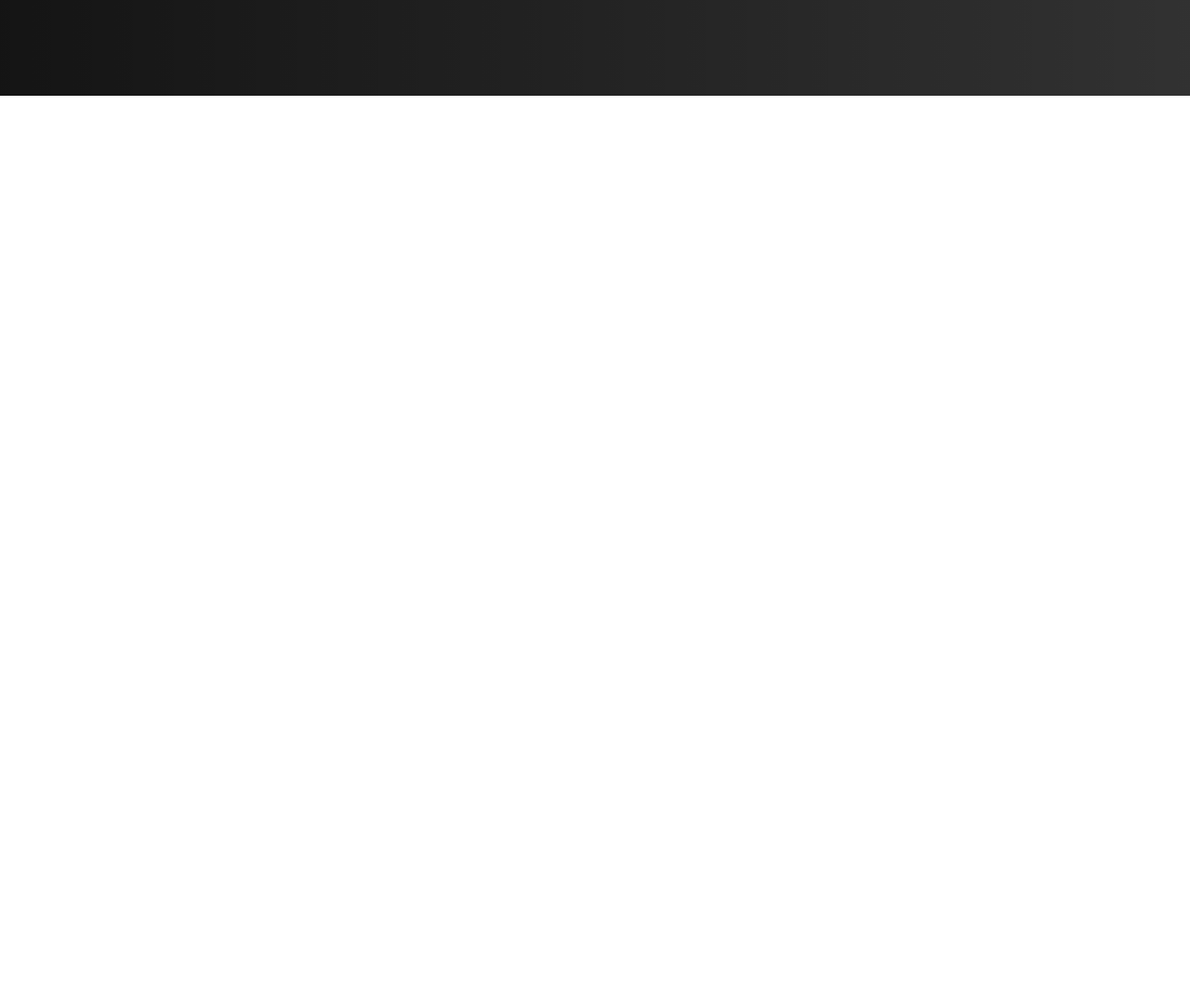
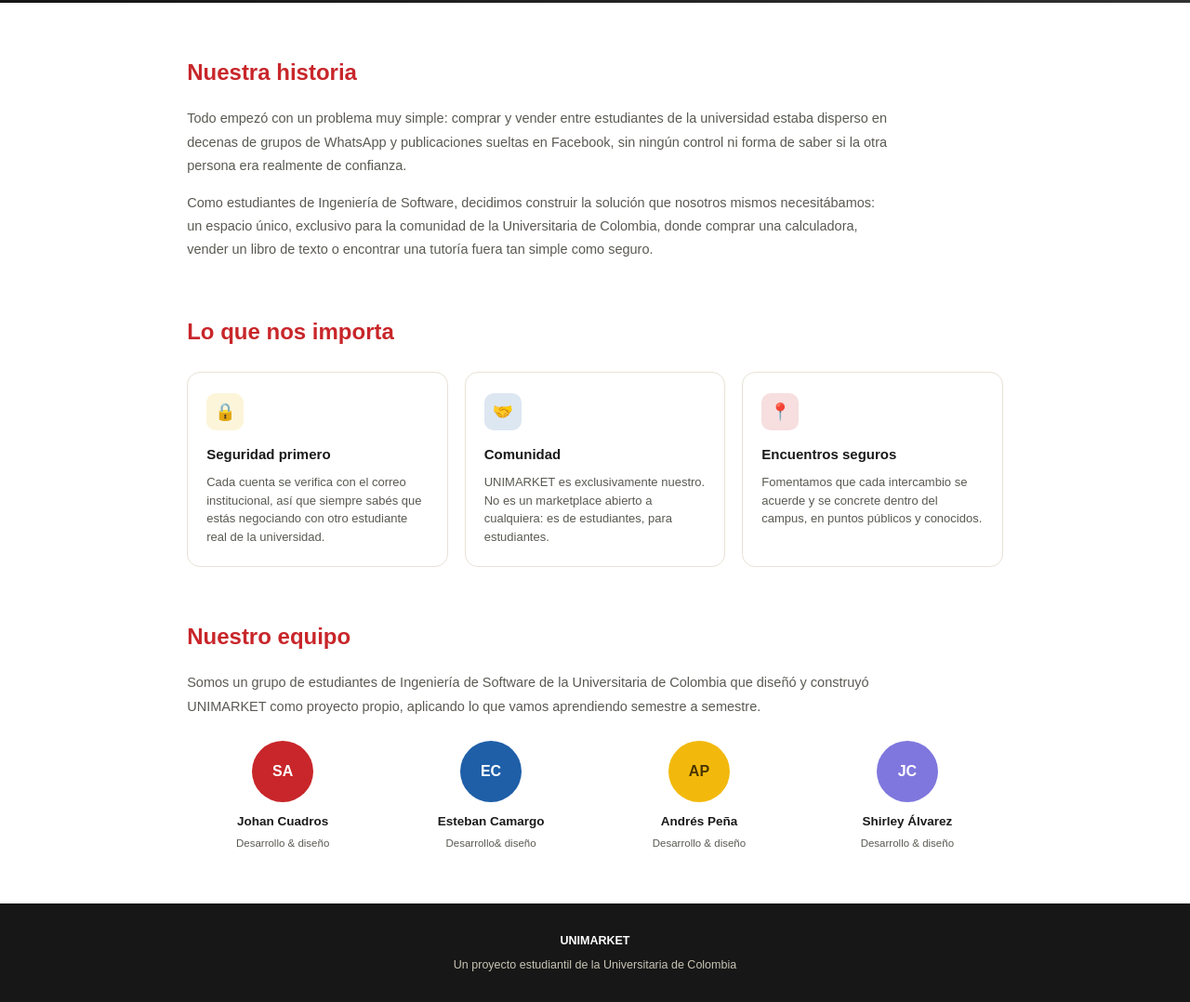
Before and after one commit to sophiealferez-oss/Unimarket, a plain HTML site: page quienessomos.html in a window 1280 px wide. Shown: the part 331-1409 px from the top of the page at 93% size. Before the commit the page ends 800 px from the top, so only its background shows below. Drawn offline with Linux system fonts and the light colour scheme.

Commit message:
quienes somos lista

```diff
--- a/quienessomos.html
+++ b/quienessomos.html
@@ -3,8 +3,52 @@
 <head>
 <meta charset="UTF-8">
 <meta name="viewport" content="width=device-width, initial-scale=1">
-<title>Quiénes somos</title>
+<title>Quiénes somos — UNIMARKET</title>
 <link rel="stylesheet" href="styles.css">
+<style>
+  :root {
+    --tinto: #C8262A;
+    --oro: #F2B90C;
+    --azul: #1E5FA8;
+    --borde: #E7E2D6;
+    --texto-suave: #5A5952;
+  }
+  .qs-bloque { padding: 56px clamp(20px, 4vw, 56px); max-width: 980px; margin: 0 auto; }
+  .qs-bloque + .qs-bloque { padding-top: 0; }
+  .qs-bloque h2 {
+    font-family: 'Sora', sans-serif; font-weight: 700; font-size: 24px;
+    margin: 0 0 18px; color: var(--tinto);
+  }
+  .qs-bloque p.qs-txt {
+    font-size: 14.5px; line-height: 1.75; color: var(--texto-suave); max-width: 760px; margin: 0;
+  }
+  .qs-bloque p.qs-txt + p.qs-txt { margin-top: 14px; }
+
+  .qs-valores {
+    display: grid; grid-template-columns: repeat(auto-fit, minmax(220px, 1fr));
+    gap: 18px; margin-top: 24px;
+  }
+  .qs-valor { background: #fff; border: 1px solid var(--borde); border-radius: 14px; padding: 22px 20px; }
+  .qs-valor .qs-icono {
+    width: 40px; height: 40px; border-radius: 10px; display: flex;
+    align-items: center; justify-content: center; font-size: 18px; margin-bottom: 14px;
+  }
+  .qs-valor h3 { font-family: 'Sora', sans-serif; font-size: 15px; margin: 0 0 8px; }
+  .qs-valor p { font-size: 13px; color: var(--texto-suave); margin: 0; line-height: 1.5; }
+
+  .qs-equipo {
+    display: grid; grid-template-columns: repeat(auto-fit, minmax(150px, 1fr));
+    gap: 18px; margin-top: 24px;
+  }
+  .qs-persona { text-align: center; }
+  .qs-persona .qs-avatar {
+    width: 66px; height: 66px; border-radius: 50%; margin: 0 auto 10px;
+    display: flex; align-items: center; justify-content: center;
+    font-family: 'Sora', sans-serif; font-weight: 700; font-size: 16px; color: #fff;
+  }
+  .qs-persona h3 { font-family: 'Sora', sans-serif; font-size: 13.5px; margin: 0 0 3px; }
+  .qs-persona p { font-size: 11.5px; color: var(--texto-suave); margin: 0; }
+</style>
 </head>
 <body>
 
@@ -35,13 +79,72 @@
   <!-- ENCABEZADO DE LA PÁGINA -->
   <section class="hero hero--small">
     <div class="container">
-        <h1 class="hero__title">Descubre quienes somos</h1>
-        <p class="hero__text">
-        Andrés alias claude, Johhnatan cuadrado, esteban alias gemini
-        </p>
+      <h1>Descubre quiénes somos</h1>
+      <p>UNIMARKET nació como una iniciativa estudiantil de la Universitaria de Colombia, pensada por y para nuestra propia comunidad académica.</p>
     </div>
   </section>
 
+  <section class="qs-bloque">
+    <h2>Nuestra historia</h2>
+    <p class="qs-txt">Todo empezó con un problema muy simple: comprar y vender entre estudiantes de la universidad estaba disperso en decenas de grupos de WhatsApp y publicaciones sueltas en Facebook, sin ningún control ni forma de saber si la otra persona era realmente de confianza.</p>
+    <p class="qs-txt">Como estudiantes de Ingeniería de Software, decidimos construir la solución que nosotros mismos necesitábamos: un espacio único, exclusivo para la comunidad de la Universitaria de Colombia, donde comprar una calculadora, vender un libro de texto o encontrar una tutoría fuera tan simple como seguro.</p>
+  </section>
 
+  <section class="qs-bloque">
+    <h2>Lo que nos importa</h2>
+    <div class="qs-valores">
+      <div class="qs-valor">
+        <div class="qs-icono" style="background:rgba(242,185,12,0.15); color:var(--oro);">🔒</div>
+        <h3>Seguridad primero</h3>
+        <p>Cada cuenta se verifica con el correo institucional, así que siempre sabés que estás negociando con otro estudiante real de la universidad.</p>
+      </div>
+      <div class="qs-valor">
+        <div class="qs-icono" style="background:rgba(30,95,168,0.15); color:var(--azul);">🤝</div>
+        <h3>Comunidad</h3>
+        <p>UNIMARKET es exclusivamente nuestro. No es un marketplace abierto a cualquiera: es de estudiantes, para estudiantes.</p>
+      </div>
+      <div class="qs-valor">
+        <div class="qs-icono" style="background:rgba(200,38,42,0.15); color:var(--tinto);">📍</div>
+        <h3>Encuentros seguros</h3>
+        <p>Fomentamos que cada intercambio se acuerde y se concrete dentro del campus, en puntos públicos y conocidos.</p>
+      </div>
+    </div>
+  </section>
+
+  <section class="qs-bloque">
+    <h2>Nuestro equipo</h2>
+    <p class="qs-txt">Somos un grupo de estudiantes de Ingeniería de Software de la Universitaria de Colombia que diseñó y construyó UNIMARKET como proyecto propio, aplicando lo que vamos aprendiendo semestre a semestre.</p>
+    <div class="qs-equipo">
+      <div class="qs-persona">
+        <div class="qs-avatar" style="background:var(--tinto);">SA</div>
+        <h3>Johan Cuadros</h3>
+        <p>Desarrollo &amp; diseño</p>
+      </div>
+      <div class="qs-persona">
+        <div class="qs-avatar" style="background:var(--azul);">EC</div>
+        <h3>Esteban Camargo</h3>
+        <p>Desarrollo&amp; diseño</p>
+      </div>
+      <div class="qs-persona">
+        <div class="qs-avatar" style="background:var(--oro); color:#4A3600;">AP</div>
+        <h3>Andrés Peña</h3>
+        <p>Desarrollo &amp; diseño</p>
+      </div>
+      <div class="qs-persona">
+        <div class="qs-avatar" style="background:#7F77DD;">JC</div>
+        <h3>Shirley Álvarez</h3>
+        <p>Desarrollo &amp; diseño</p>
+      </div>
+
+    </div>
+  </section>
+</main>
+
+<footer style="background:#171717; color:#C9C4B5; padding:30px clamp(20px,4vw,56px); text-align:center; font-size:12.5px;">
+  <div style="color:#fff; font-family:'Sora', sans-serif; font-weight:700; margin-bottom:6px;">UNIMARKET</div>
+  <div>Un proyecto estudiantil de la Universitaria de Colombia</div>
+</footer>
+
+<script src="script.js"></script>
 </body>
 </html>
```
Lines whose indentation alone changed are shown as unchanged.
